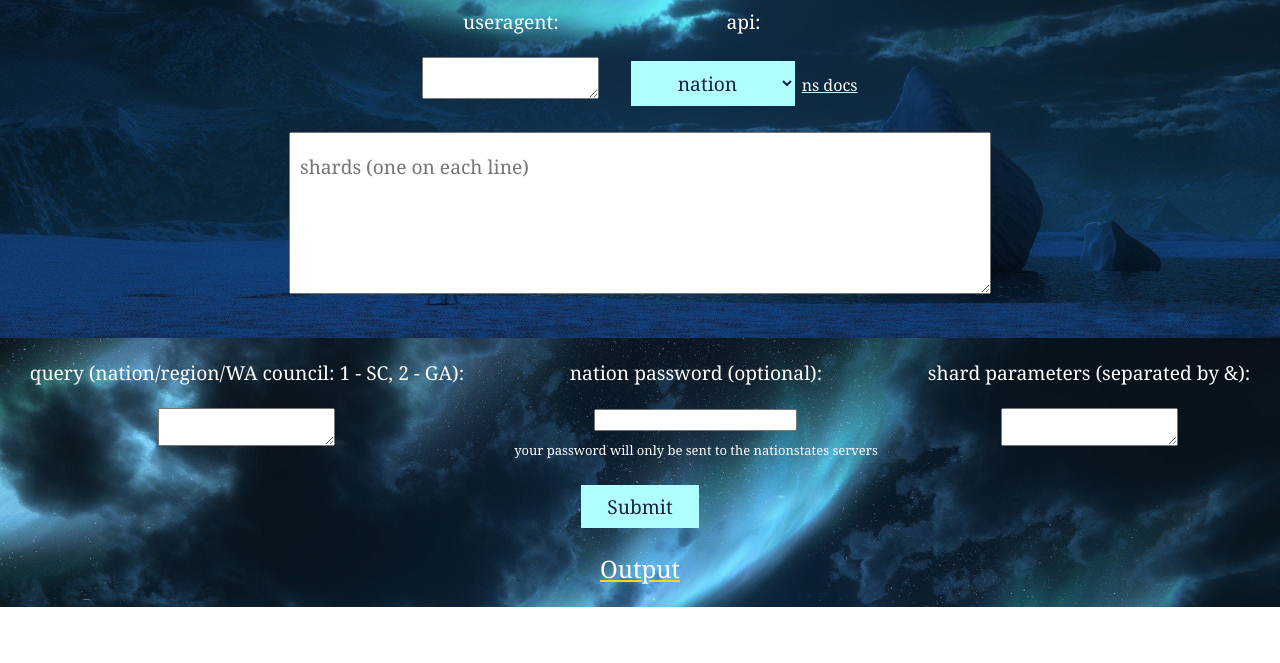
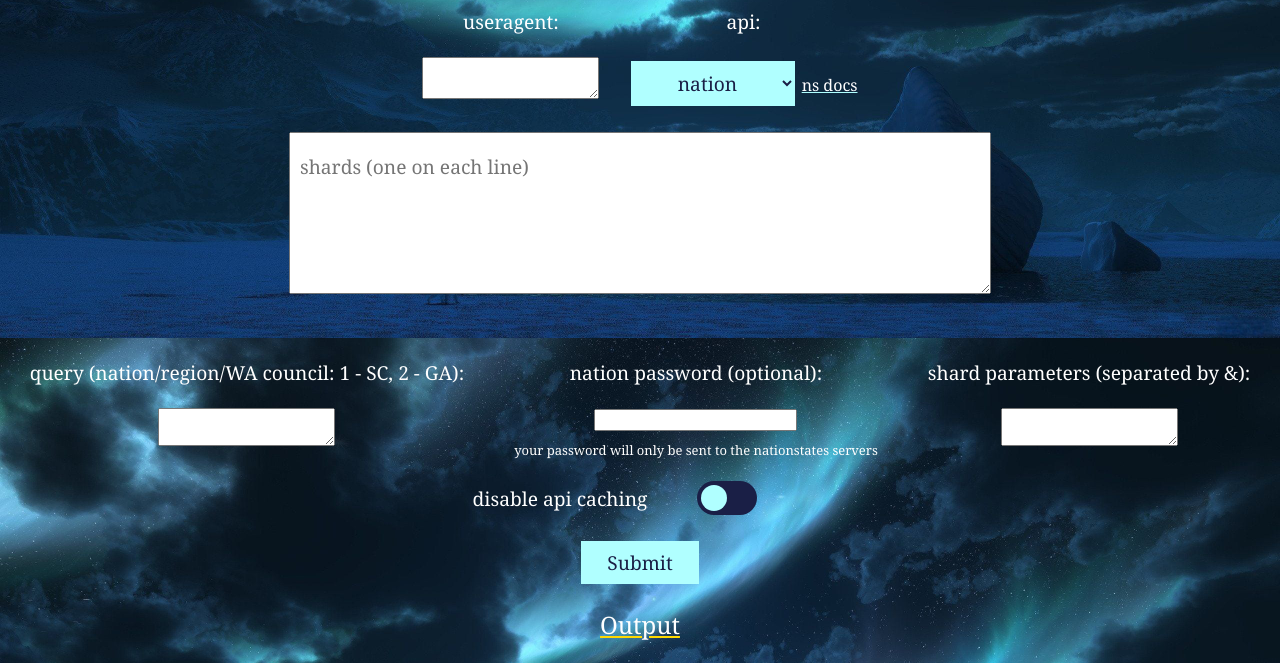
Before and after one commit to ducky4life/ns-web-api, a website with bundled scripts: page index.html in a window 1280 px wide. Shown: the part 462-1125 px from the top of the page. Before the commit the page ends 1069 px from the top, so only its background shows below. Built offline with nearby package versions, Linux system fonts and the light colour scheme.

Commit message:
disable cache toggle

```diff
--- a/index.html
+++ b/index.html
@@ -59,6 +59,19 @@
                 <textarea id="shard-params" autocomplete="off" spellcheck="false"></textarea><br>
             </div>
         </div><br>
+
+      <div class="toggles">
+
+        <div class="toggles" style="padding-right: 50px;">
+          <p style="padding-right: 50px;">disable api caching</p>
+          <label class="switch">
+            <input type="checkbox" id="disable_cache_toggle">
+            <span class="slider round"></span>
+          </label>
+        </div>
+
+      </div><br>
+
         <input type="button" id="submit" value="Submit" class="button button3">
 
         <h2 style="padding-top: 20px;">Output</h2><br>
```
